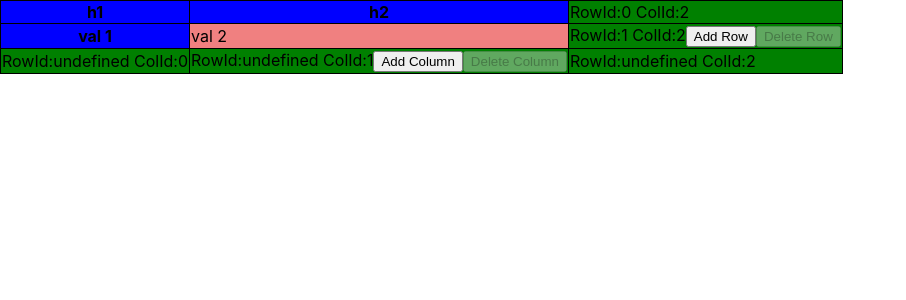
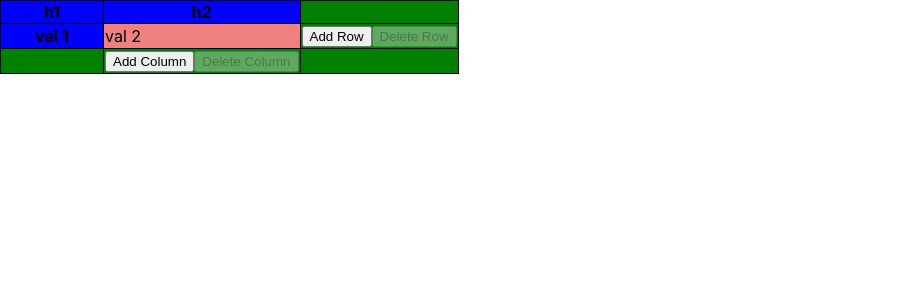
Before and after one commit to dmbalinskiy/ReactTableControl, a React (Create React App) app in the folder table-control/: page / in a window 1280 px wide. Shown: the top 300 px of the page, without its empty margins (0-906 px from the left). Built offline with nearby package versions, Linux system fonts and the light colour scheme.

Commit message:
ongoing development - table editable headers and focus restoring via useEffect and useRef

```diff
--- a/table-control/src/App.js
+++ b/table-control/src/App.js
@@ -1,4 +1,4 @@
-import { useState } from 'react'
+import { useState, useRef, useEffect } from 'react'
 import logo from './logo.svg';
 import './App.css';
 
@@ -11,6 +11,18 @@ const maxRowLength = 2048;
 
 function App() {
     const [tableData, setTableData] = useState(tableDataInitial);
+    let selection = useRef(null);
+
+    useEffect(() => {
+        if(selection.current){
+            document.getSelection().setBaseAndExtent(
+                selection.current.anchor,
+                selection.current.anchorOffset,
+                selection.current.focus,
+                selection.current.focusOffset
+            );
+        }
+      });
 
     function handleAddRow(cellData){
         let newTd = removeVirtualItems(tableData);
@@ -22,16 +34,13 @@ function App() {
         ]
         adjustRowIndexes(newTd);
         newTd = addVirtualItems(newTd);
-        console.log('>>>>>>>newTd rows...');
-        console.log(newTd.rowIds)
         setTableData(copyTableData(newTd));
+        console.log(newTd);
     };
     function handleDeleteRow(cellData) {
         let newTd = removeVirtualItems(tableData);
         let rowToDelete = tableData.rows.find(r => r.idx === cellData.rowIdx);
         newTd.rowIds.delete(rowToDelete.id);
-        console.log('>>>>>>>newTd rows...');
-        console.log(newTd.rowIds)
         newTd.rows = tableData.rows.filter(r => r.idx !== cellData.rowIdx);
 
         adjustRowIndexes(newTd);
@@ -58,13 +67,32 @@ function App() {
         newTd = addVirtualItems(newTd);
         setTableData(copyTableData(newTd));;
     }
+    function handleHeaderColumnInput(event, cell, newText){
+
+        let currSelection = document.getSelection();
+        selection.current =
+        {
+            anchor: currSelection.anchorNode,
+            anchorOffset: currSelection.anchorOffset,
+            focus: currSelection.focusNode,
+            focusOffset : currSelection.focusOffset
+        };
+        cell.text = newText;
+        setTableData(copyTableData(tableData))
+
+    }
+    function handleCellClick(cell){
+        //console.log(cell);
+    }
 
     return (
         <Table rows={tableData.rows}
                 addRow={handleAddRow}
                 deleteRow={handleDeleteRow}
                 addColumn={handleAddColumn}
-                deleteColumn={handleDeleteColumn}/>
+                deleteColumn={handleDeleteColumn}
+                cellTextInput={handleHeaderColumnInput}
+                cellClick={handleCellClick}/>
     )
 }
 
@@ -116,8 +144,6 @@ function adjustCellIndex(cell, cellIdx, rowIdx, rowCnt, colCnt, isVirtual, rowId
     cell.rowCnt = rowCnt;
     cell.colCnt = colCnt;
     cell.isVirtual = isVirtual;
-    //cell.text = `r${cell.rowIdx}c${cell.idx}, id:${cell.id}, virt: ${cell.isVirtual}`;
-    cell.text = ` RowId:${rowId} ColId:${cell.id}`;
 }
 function addVirtualItems(tableData){
     let rows = tableData.rows;
@@ -209,9 +235,6 @@ function ApplyIdToRow(tableData, row){
     }
     row.id = id;
     tableData.rowIds.add(id);
-
-    console.log('>>>>>>ApplyIdToRow')
-    console.log(tableData.rowIds);
 }
 
 let currentId = 2;
--- a/table-control/src/components/cell/cell.js
+++ b/table-control/src/components/cell/cell.js
@@ -1,9 +1,10 @@
 import './cell.css'
 import Button from '../button/button.js';
 
-function Cell({cellData, addRow, deleteRow}) {
+function Cell({cellData, cellClick}) {
     return(
-        <td className="contentCell" contentEditable={true} onInput={onTextInput}>
+        //contentEditable={true}
+        <td className="contentCell"  onClick={cellClick(cellData)}>
             <div onDivClick={() => onDivClick(cellData)} >
                 {cellData.text}
                 {/* <Button handler={() => addRow()}
--- a/table-control/src/components/headerCell/headerCell.js
+++ b/table-control/src/components/headerCell/headerCell.js
@@ -1,10 +1,12 @@
 import './headerCell.css'
 import Button from '../button/button.js';
 
-function HeaderCell({cellData, addColumn, deleteColumn}) {
+function HeaderCell({cellData, cellTextInput}) {
     return(
     <th className="headerCell">
-        <div contentEditable={true} >
+        <div contentEditable={true}
+             onInput={e => cellTextInput(cellData, e.currentTarget.textContent)}
+             >
                 {cellData.text}
                 {/* <Button handler={() => addColumn(cellData)}
                         type='add'
--- a/table-control/src/components/row/row.js
+++ b/table-control/src/components/row/row.js
@@ -1,7 +1,7 @@
 import Cell from "../cell/cell";
 import HeaderCell from "../headerCell/headerCell";
 import VirtualCell from "../virtualCell/virtualCell";
-function Row({rowData, addRow, deleteRow, addColumn, deleteColumn}) {
+function Row({rowData, addRow, deleteRow, addColumn, deleteColumn, cellTextInput, cellClick}) {
 
     let deleteRowInternal = () => deleteRow(rowData);
     let addRowInternal = () => addRow(rowData);
@@ -17,10 +17,10 @@ function Row({rowData, addRow, deleteRow, addColumn, deleteColumn}) {
                                             deleteRow={deleteRow}/>
                     }
                     else if(val.isHeader){
-                        return <HeaderCell cellData = {val} addColumn={addColumn} deleteColumn={deleteColumn}/>
+                        return <HeaderCell cellData = {val} cellTextInput={cellTextInput}/>
                     }
                     else {
-                        return <Cell cellData = {val} addRow={addRowInternal} deleteRow={deleteRowInternal} />
+                        return <Cell cellData = {val} cellClick={cellClick} />
                     }
                 }
             )}
--- a/table-control/src/components/table/table.js
+++ b/table-control/src/components/table/table.js
@@ -1,7 +1,7 @@
 import Row from '../row/row.js'
 import './table.css'
 
-function Table({rows, addRow, deleteRow, addColumn, deleteColumn}) {
+function Table({rows, addRow, deleteRow, addColumn, deleteColumn, cellTextInput, cellClick}) {
     return (
         <div>
             <table>
@@ -13,7 +13,9 @@ function Table({rows, addRow, deleteRow, addColumn, deleteColumn}) {
                                 addRow={addRow}
                                 deleteRow={deleteRow}
                                 addColumn={addColumn}
-                                deleteColumn={deleteColumn}/>
+                                deleteColumn={deleteColumn}
+                                cellTextInput={cellTextInput}
+                                cellClick={cellClick}/>
                         )
                         })
                     }
```
